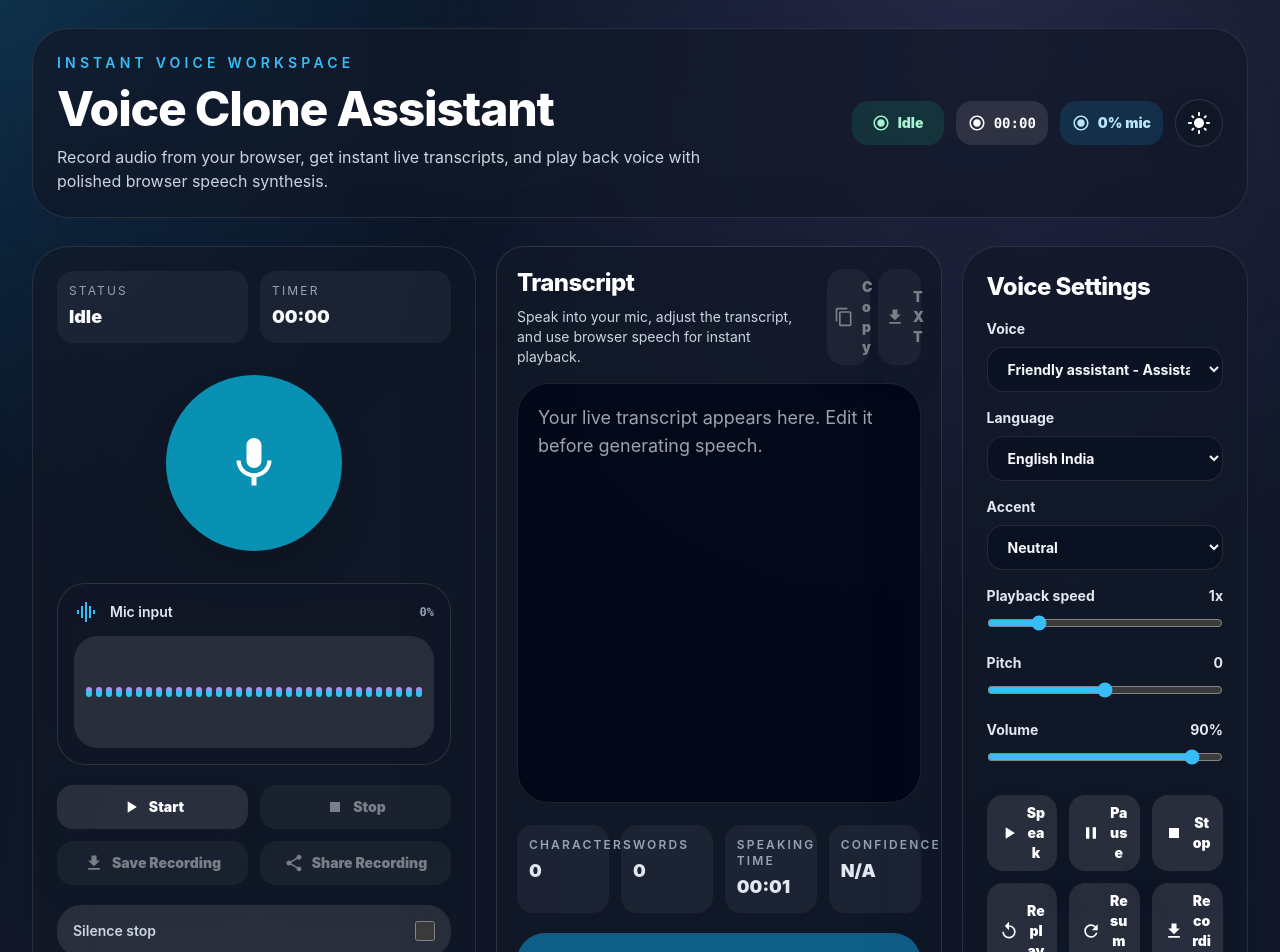
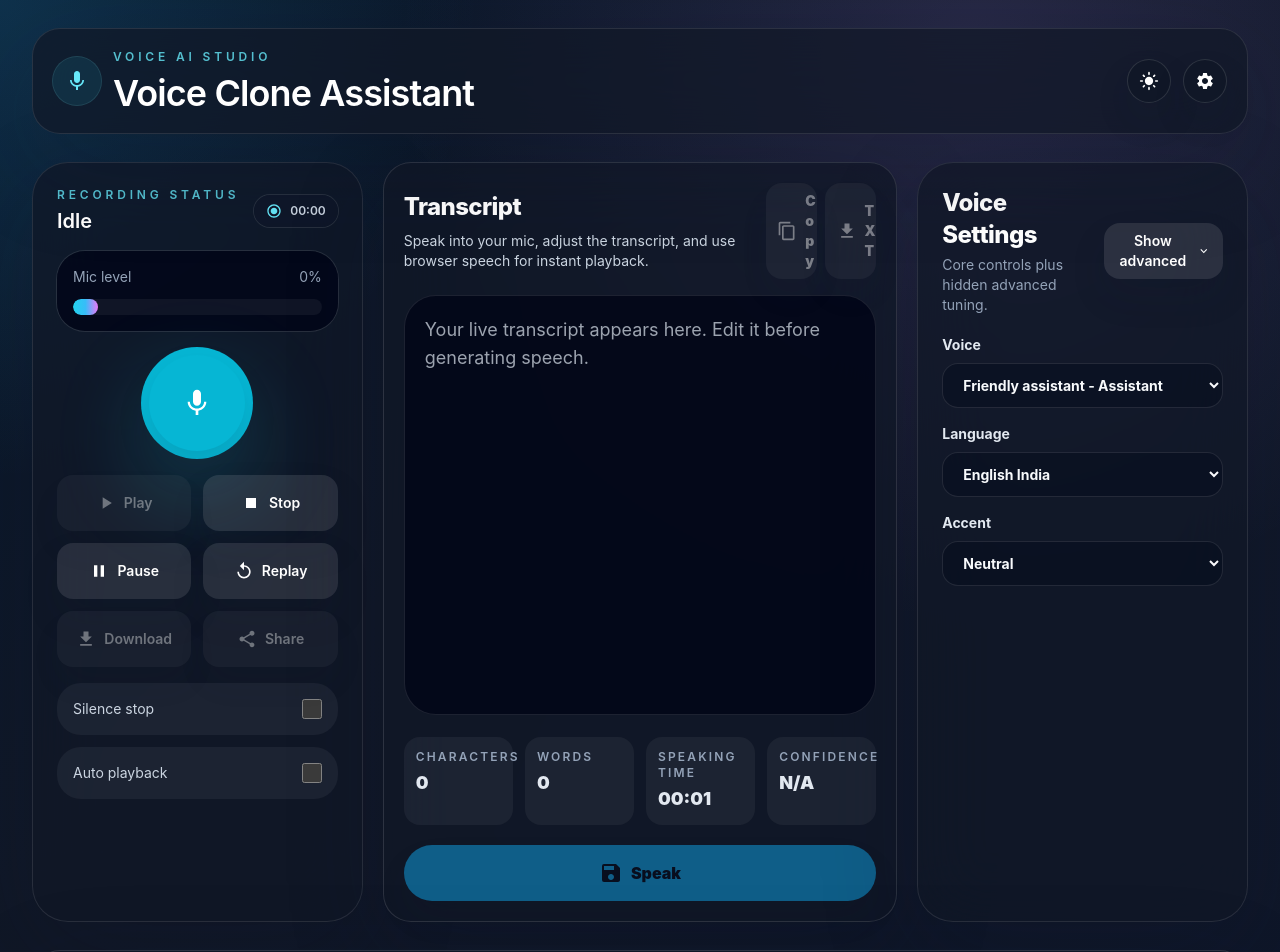
Before and after one commit to A-Thiyagarajan/Voice-Clone-Assistant, a Next.js app: page / in a window 1280 px wide. Shown: the top 952 px of the page. Built offline with nearby package versions, Linux system fonts and the light colour scheme.

Commit message:
Redesign UI to premium responsive SaaS layout

```diff
--- a/app/page.tsx
+++ b/app/page.tsx
@@ -17,8 +17,10 @@ import {
   MdRefresh,
   MdReplay,
   MdSave,
+  MdSettings,
   MdShare,
-  MdStop
+  MdStop,
+  MdExpandMore
 } from "react-icons/md";
 
 type AppStatus = "Idle" | "Listening..." | "Ready" | "Playing";
@@ -141,6 +143,8 @@ export default function Home() {
   const [history, setHistory] = useState<HistoryItem[]>([]);
   const [silenceStop, setSilenceStop] = useState(false);
   const [micLevel, setMicLevel] = useState(0);
+  const [settingsOpen, setSettingsOpen] = useState(false);
+  const [advancedOpen, setAdvancedOpen] = useState(false);
 
   const mediaRecorderRef = useRef<MediaRecorder | null>(null);
   const streamRef = useRef<MediaStream | null>(null);
@@ -563,95 +567,152 @@ export default function Home() {
   return (
     <main className="min-h-screen px-3 py-4 sm:px-6 lg:px-8 lg:py-7">
       <Toaster position="top-right" toastOptions={{ className: "dark:bg-slate-900 dark:text-white" }} />
-      <div className="mx-auto flex max-w-7xl flex-col gap-6 pb-24 sm:gap-7 lg:pb-0">
-        <header className="glass rounded-[36px] border-white/20 p-5 shadow-glass dark:border-white/10 sm:p-6">
-          <div className="flex flex-col gap-6 lg:flex-row lg:items-center lg:justify-between">
-            <div className="min-w-0">
-              <p className="text-xs font-semibold uppercase tracking-[0.3em] text-sky-600 dark:text-sky-400 sm:text-sm">Instant voice workspace</p>
-              <h1 className="mt-3 text-4xl font-extrabold tracking-tight text-slate-950 dark:text-white sm:text-5xl">Voice Clone Assistant</h1>
-              <p className="mt-3 max-w-2xl text-sm leading-6 text-slate-600 dark:text-slate-300 sm:text-base">
-                Record audio from your browser, get instant live transcripts, and play back voice with polished browser speech synthesis.
-              </p>
+      <div className="mx-auto flex w-full max-w-7xl flex-col gap-6 pb-24 sm:gap-7 lg:pb-0">
+        <header className="sticky top-4 z-30 glass rounded-[28px] border-white/10 bg-slate-950/85 p-4 shadow-glass backdrop-blur-xl dark:border-white/10 sm:p-5">
+          <div className="flex flex-col gap-4 sm:flex-row sm:items-center sm:justify-between">
+            <div className="flex items-center gap-3">
+              <div className="grid h-12 w-12 place-items-center rounded-3xl bg-cyan-400/10 text-cyan-300 ring-1 ring-cyan-300/20">
+                <MdMic className="h-6 w-6" />
+              </div>
+              <div>
+                <p className="text-xs font-semibold uppercase tracking-[0.32em] text-cyan-300/80">Voice AI Studio</p>
+                <h1 className="mt-2 text-3xl font-semibold tracking-tight text-white sm:text-4xl">Voice Clone Assistant</h1>
+              </div>
             </div>
 
-            <div className="grid gap-3 sm:grid-cols-2 lg:grid-cols-[minmax(0,1fr)_auto] lg:items-center">
-              <div className="grid gap-3 sm:grid-cols-2">
-                <StatusPill label={status} className={statusTone} />
-                <StatusPill label={formatTime(seconds)} className="bg-slate-950/10 font-mono text-slate-900 dark:bg-white/10 dark:text-white" />
-              </div>
-              <div className="flex flex-wrap items-center gap-3 justify-end">
-                <StatusPill label={`${Math.round(micLevel * 100)}% mic`} className="bg-sky-500/15 text-sky-900 dark:text-sky-200" />
+            <div className="flex flex-wrap items-center justify-between gap-3 self-start sm:self-auto">
               <button
                 type="button"
                 onClick={() => setDarkMode((value) => !value)}
-                  className="glass-strong inline-flex h-12 w-12 items-center justify-center rounded-3xl text-2xl text-slate-800 transition hover:scale-[1.03] dark:text-white"
+                className="glass-strong inline-flex h-11 w-11 items-center justify-center rounded-3xl text-xl text-white transition hover:bg-white/10"
                 aria-label="Toggle dark mode"
                 title="Toggle dark mode"
               >
                 {darkMode ? <MdLightMode /> : <MdDarkMode />}
               </button>
-              </div>
+              <button
+                type="button"
+                onClick={() => setSettingsOpen((value) => !value)}
+                className="glass-strong inline-flex h-11 w-11 items-center justify-center rounded-3xl text-xl text-white transition hover:bg-white/10"
+                aria-label="Open settings"
+                title="Open settings"
+              >
+                <MdSettings />
+              </button>
             </div>
           </div>
         </header>
 
         <section className="grid gap-5 xl:grid-cols-[0.9fr_1.4fr_0.9fr]">
-          <motion.aside initial={{ opacity: 0, y: 18 }} animate={{ opacity: 1, y: 0 }} className="glass rounded-[36px] border-white/20 p-5 shadow-glass dark:border-white/10 sm:p-6">
-            <div className="grid grid-cols-2 gap-3">
-              <Metric label="Status" value={status} />
-              <Metric label="Timer" value={formatTime(seconds)} />
+          <motion.aside
+            initial={{ opacity: 0, y: 18 }}
+            animate={{ opacity: 1, y: 0 }}
+            className="glass rounded-[36px] border-white/10 p-5 shadow-glass dark:border-white/10 sm:p-6"
+          >
+            <div className="flex flex-col gap-4">
+              <div className="flex flex-wrap items-center justify-between gap-3">
+                <div>
+                  <p className="text-xs font-semibold uppercase tracking-[0.32em] text-cyan-300/80">Recording Status</p>
+                  <h2 className="mt-1 text-xl font-semibold text-white">{status}</h2>
+                </div>
+                <div className="inline-flex items-center gap-2 rounded-full bg-slate-900/70 px-3 py-2 text-xs font-semibold text-slate-300 ring-1 ring-white/10">
+                  <MdRadioButtonChecked className="h-4 w-4 text-cyan-300" />
+                  {formatTime(seconds)}
+                </div>
               </div>
 
-            <div className="my-6 flex justify-center sm:my-8">
+              <div className="rounded-[28px] bg-slate-950/80 p-4 ring-1 ring-white/10">
+                <div className="flex items-center justify-between gap-3 text-sm text-slate-400">
+                  <span>Mic level</span>
+                  <span>{Math.round(micLevel * 100)}%</span>
+                </div>
+                <div className="mt-3 h-4 overflow-hidden rounded-full bg-white/5">
+                  <motion.div
+                    animate={{ width: `${Math.max(10, Math.min(100, Math.round(micLevel * 100)))}%` }}
+                    transition={{ duration: 0.15 }}
+                    className="h-full rounded-full bg-gradient-to-r from-cyan-400 via-sky-400 to-fuchsia-400"
+                  />
+                </div>
+              </div>
+
+              <div className="mx-auto flex h-24 w-24 items-center justify-center rounded-full bg-cyan-500 text-white shadow-[0_35px_90px_rgba(34,211,238,0.22)] transition-all duration-300 ease-out sm:h-28 sm:w-28">
                 <button
                   type="button"
                   onClick={isRecording ? stopRecording : startRecording}
-                className={`relative flex h-36 w-36 items-center justify-center rounded-full text-6xl text-white shadow-2xl transition focus:outline-none focus:ring-4 focus:ring-cyan-300 sm:h-44 sm:w-44 ${
-                  isRecording ? "bg-rose-500 animate-soft-pulse" : "bg-cyan-600 hover:scale-[1.03]"
+                  className={`relative flex h-20 w-20 items-center justify-center rounded-full text-4xl transition focus:outline-none focus:ring-4 focus:ring-cyan-300 sm:h-24 sm:w-24 ${
+                    isRecording ? "animate-pulse-fast bg-rose-500" : "bg-cyan-500 hover:bg-cyan-400"
                   }`}
                   aria-label={isRecording ? "Stop recording" : "Start recording"}
                 >
-                {isRecording ? <span className="absolute inset-0 rounded-full border-8 border-white/20" /> : null}
-                <MdMic />
+                  {isRecording ? <MdStop className="h-8 w-8" /> : <MdMic className="h-8 w-8" />}
                 </button>
               </div>
 
-            <div className="glass-strong rounded-[28px] p-4">
-              <div className="mb-3 flex items-center gap-3 text-sm font-semibold text-slate-700 dark:text-slate-200">
-                <MdGraphicEq className="text-2xl text-cyan-500 dark:text-sky-400" />
-                Mic input
-                <span className="ml-auto font-mono text-xs text-slate-500 dark:text-slate-400">{Math.round(micLevel * 100)}%</span>
+              <div className="grid gap-3 sm:grid-cols-2">
+                <button
+                  type="button"
+                  onClick={play}
+                  disabled={!hasTranscript}
+                  className="inline-flex h-14 items-center justify-center gap-2 rounded-2xl bg-white/10 px-4 text-sm font-semibold text-white transition hover:bg-white/15 disabled:cursor-not-allowed disabled:opacity-40"
+                >
+                  <MdPlayArrow className="h-5 w-5" />
+                  Play
+                </button>
+                <button
+                  type="button"
+                  onClick={stop}
+                  className="inline-flex h-14 items-center justify-center gap-2 rounded-2xl bg-white/10 px-4 text-sm font-semibold text-white transition hover:bg-white/15"
+                >
+                  <MdStop className="h-5 w-5" />
+                  Stop
+                </button>
+                <button
+                  type="button"
+                  onClick={pause}
+                  className="inline-flex h-14 items-center justify-center gap-2 rounded-2xl bg-white/10 px-4 text-sm font-semibold text-white transition hover:bg-white/15"
+                >
+                  <MdPause className="h-5 w-5" />
+                  Pause
+                </button>
+                <button
+                  type="button"
+                  onClick={() => { stop(); play(); }}
+                  className="inline-flex h-14 items-center justify-center gap-2 rounded-2xl bg-white/10 px-4 text-sm font-semibold text-white transition hover:bg-white/15"
+                >
+                  <MdReplay className="h-5 w-5" />
+                  Replay
+                </button>
+                <button
+                  type="button"
+                  onClick={downloadAudio}
+                  disabled={!originalBlob}
+                  className="inline-flex h-14 items-center justify-center gap-2 rounded-2xl bg-white/10 px-4 text-sm font-semibold text-white transition hover:bg-white/15 disabled:cursor-not-allowed disabled:opacity-40"
+                >
+                  <MdDownload className="h-5 w-5" />
+                  Download
+                </button>
+                <button
+                  type="button"
+                  onClick={() => void shareAudio()}
+                  disabled={!originalBlob}
+                  className="inline-flex h-14 items-center justify-center gap-2 rounded-2xl bg-white/10 px-4 text-sm font-semibold text-white transition hover:bg-white/15 disabled:cursor-not-allowed disabled:opacity-40"
+                >
+                  <MdShare className="h-5 w-5" />
+                  Share
+                </button>
               </div>
-              <div className="flex h-24 items-center justify-center gap-1 overflow-hidden rounded-3xl bg-slate-950/10 px-3 dark:bg-white/10 sm:h-28">
-                {Array.from({ length: 34 }).map((_, index) => (
-                  <motion.span
-                    key={index}
-                    animate={{ height: isRecording ? 10 + micLevel * (22 + ((index * 9) % 58)) : 10 }}
-                    transition={{ duration: 0.12 }}
-                    className="w-1.5 rounded-full bg-gradient-to-t from-cyan-400 via-sky-400 to-fuchsia-400"
-                  />
-                ))}
+
+              <div className="space-y-3">
+                <div className="flex items-center justify-between rounded-3xl bg-white/5 p-4 text-sm text-slate-300">
+                  <span>Silence stop</span>
+                  <input className="h-5 w-5 accent-cyan-400" type="checkbox" checked={silenceStop} onChange={(event) => setSilenceStop(event.target.checked)} />
+                </div>
+                <div className="flex items-center justify-between rounded-3xl bg-white/5 p-4 text-sm text-slate-300">
+                  <span>Auto playback</span>
+                  <input className="h-5 w-5 accent-cyan-400" type="checkbox" checked={autoPlayback} onChange={(event) => setAutoPlayback(event.target.checked)} />
                 </div>
               </div>
-
-            <div className="mt-5 grid grid-cols-2 gap-3">
-              <IconButton icon={<MdPlayArrow />} label="Start" onClick={startRecording} disabled={isRecording} />
-              <IconButton icon={<MdStop />} label="Stop" onClick={stopRecording} disabled={!isRecording} />
             </div>
-
-            <div className="mt-3 grid grid-cols-2 gap-3">
-              <IconButton icon={<MdDownload />} label="Save Recording" onClick={downloadAudio} disabled={!originalBlob} />
-              <IconButton icon={<MdShare />} label="Share Recording" onClick={() => void shareAudio()} disabled={!originalBlob} />
-            </div>
-
-            <label className="mt-5 flex items-center justify-between gap-3 rounded-3xl bg-white/40 p-4 text-sm font-semibold text-slate-700 dark:bg-white/10 dark:text-slate-300">
-              Silence stop
-              <input className="h-5 w-5 accent-cyan-500" type="checkbox" checked={silenceStop} onChange={(event) => setSilenceStop(event.target.checked)} />
-            </label>
-            <label className="mt-3 flex items-center justify-between gap-3 rounded-3xl bg-white/40 p-4 text-sm font-semibold text-slate-700 dark:bg-white/10 dark:text-slate-300">
-              Auto playback
-              <input className="h-5 w-5 accent-cyan-500" type="checkbox" checked={autoPlayback} onChange={(event) => setAutoPlayback(event.target.checked)} />
-            </label>
           </motion.aside>
 
           <motion.section initial={{ opacity: 0, y: 18 }} animate={{ opacity: 1, y: 0 }} transition={{ delay: 0.06 }} className="glass rounded-[28px] p-4 sm:p-5">
@@ -697,55 +758,105 @@ export default function Home() {
             </button>
           </motion.section>
 
-          <motion.aside initial={{ opacity: 0, y: 18 }} animate={{ opacity: 1, y: 0 }} transition={{ delay: 0.12 }} className="glass rounded-[36px] border-white/20 p-5 shadow-glass dark:border-white/10 sm:p-6">
-            <h2 className="mb-4 text-2xl font-extrabold tracking-tight text-slate-950 dark:text-white">Voice Settings</h2>
-            <div className="space-y-4">
+          <motion.aside
+            initial={{ opacity: 0, y: 18 }}
+            animate={{ opacity: 1, y: 0 }}
+            transition={{ delay: 0.12 }}
+            className="glass rounded-[36px] border-white/10 p-5 shadow-glass dark:border-white/10 sm:p-6"
+          >
+            <div className="flex items-center justify-between gap-3">
+              <div>
+                <h2 className="text-2xl font-extrabold tracking-tight text-slate-950 dark:text-white">Voice Settings</h2>
+                <p className="mt-1 text-sm text-slate-500 dark:text-slate-400">Core controls plus hidden advanced tuning.</p>
+              </div>
+              <button
+                type="button"
+                onClick={() => setAdvancedOpen((value) => !value)}
+                className="inline-flex items-center gap-2 rounded-2xl bg-white/10 px-3 py-2 text-sm font-semibold text-white transition hover:bg-white/15"
+              >
+                <span>{advancedOpen ? "Hide advanced" : "Show advanced"}</span>
+                <MdExpandMore className={`h-5 w-5 transition ${advancedOpen ? "rotate-180" : "rotate-0"}`} />
+              </button>
+            </div>
+
+            <div className="mt-5 space-y-4">
               <Select label="Voice" value={voice.value} onChange={(value) => setVoice(voices.find((item) => item.value === value) ?? voices[0])} options={voices.map((item) => ({ label: `${item.label} - ${item.category}`, value: item.value }))} />
               <Select label="Language" value={language} onChange={setLanguage} options={languages} />
               <Select label="Accent" value={accent} onChange={setAccent} options={accents.map((item) => ({ label: item, value: item }))} />
+            </div>
+
+            <AnimatePresence initial={false}>
+              {advancedOpen ? (
+                <motion.div
+                  initial={{ opacity: 0, height: 0 }}
+                  animate={{ opacity: 1, height: "auto" }}
+                  exit={{ opacity: 0, height: 0 }}
+                  className="overflow-hidden"
+                >
+                  <div className="mt-5 space-y-4">
                     <Slider label="Playback speed" value={speed} min={0.25} max={4} step={0.05} onChange={setSpeed} suffix="x" />
                     <Slider label="Pitch" value={pitch} min={-12} max={12} step={1} onChange={setPitch} />
                     <Slider label="Volume" value={volume} min={0} max={1} step={0.01} onChange={setVolume} suffix="%" display={(value) => Math.round(value * 100)} />
                   </div>
-
-            <div className="mt-6 grid grid-cols-2 gap-3 sm:grid-cols-3">
-              <IconButton icon={<MdPlayArrow />} label="Speak" onClick={play} />
-              <IconButton icon={<MdPause />} label="Pause" onClick={pause} />
-              <IconButton icon={<MdStop />} label="Stop" onClick={stop} />
-              <IconButton icon={<MdReplay />} label="Replay" onClick={() => { stop(); play(); }} />
-              <IconButton icon={<MdRefresh />} label="Resume" onClick={() => window.speechSynthesis.resume()} />
-              <IconButton icon={<MdDownload />} label="Recording" onClick={downloadAudio} />
-              <IconButton icon={<MdShare />} label="Share Rec" onClick={() => void shareAudio()} />
-            </div>
+                </motion.div>
+              ) : null}
+            </AnimatePresence>
           </motion.aside>
         </section>
 
         <section className="glass rounded-[28px] p-4 sm:p-5">
-          <div className="mb-4 flex items-center justify-between">
-            <h2 className="text-2xl font-black">History</h2>
+          <div className="mb-4 flex flex-col gap-3 sm:flex-row sm:items-center sm:justify-between">
+            <div>
+              <h2 className="text-2xl font-semibold text-white">Recording History</h2>
+              <p className="mt-1 text-sm text-slate-400">Recent transcripts and recordings for quick access.</p>
+            </div>
             <button
               type="button"
               onClick={() => persistHistory([])}
-              className="inline-flex items-center gap-2 rounded-full bg-white/45 px-3 py-2 text-sm font-bold dark:bg-white/10"
+              className="inline-flex items-center gap-2 rounded-2xl bg-white/10 px-4 py-2 text-sm font-semibold text-white transition hover:bg-white/15"
             >
-              <MdDelete /> Clear
+              <MdDelete /> Clear all
             </button>
           </div>
-          <div className="grid gap-3 md:grid-cols-2 xl:grid-cols-3">
+          <div className="grid gap-4 sm:grid-cols-2 xl:grid-cols-3">
             <AnimatePresence initial={false}>
               {history.length === 0 ? (
-                <p className="text-sm text-slate-600 dark:text-slate-300">Completed recordings will appear here with transcript, original audio, and selected voice.</p>
+                <div className="rounded-[28px] border border-white/10 bg-slate-950/70 p-6 text-sm text-slate-400">
+                  Completed recordings will appear here with transcript, audio, and voice metadata.
+                </div>
               ) : (
                 history.map((item) => (
-                  <motion.article layout initial={{ opacity: 0, y: 8 }} animate={{ opacity: 1, y: 0 }} exit={{ opacity: 0 }} key={item.id} className="glass-strong rounded-3xl p-4">
-                    <div className="mb-2 flex items-center justify-between gap-3">
-                      <p className="text-sm font-black">{new Date(item.date).toLocaleString()}</p>
-                      <span className="rounded-full bg-teal-500/15 px-2 py-1 text-xs font-bold text-teal-800 dark:text-teal-200">{item.selectedVoice}</span>
+                  <motion.article
+                    layout
+                    initial={{ opacity: 0, y: 8 }}
+                    animate={{ opacity: 1, y: 0 }}
+                    exit={{ opacity: 0 }}
+                    key={item.id}
+                    className="glass-strong rounded-[28px] border border-white/10 p-5"
+                  >
+                    <div className="mb-3 flex items-start justify-between gap-3">
+                      <div>
+                        <p className="text-sm font-semibold text-slate-300">Recording</p>
+                        <p className="mt-1 text-sm text-slate-400">{new Date(item.date).toLocaleDateString()}</p>
                       </div>
-                    <p className="line-clamp-3 text-sm text-slate-700 dark:text-slate-200">{item.transcript}</p>
-                    <div className="mt-3 space-y-2">
-                      {item.originalAudio ? <audio className="w-full" controls src={item.originalAudio} /> : null}
-                      {item.generatedAudio ? <audio className="w-full" controls src={item.generatedAudio} /> : null}
+                      <span className="rounded-2xl bg-cyan-500/15 px-3 py-1 text-xs font-semibold uppercase tracking-[0.18em] text-cyan-200">
+                        {item.selectedVoice}
+                      </span>
+                    </div>
+                    <p className="line-clamp-3 text-sm leading-6 text-slate-300">{item.transcript}</p>
+                    <div className="mt-4 flex flex-wrap items-center gap-2">
+                      <button type="button" className="inline-flex items-center gap-2 rounded-2xl bg-white/10 px-3 py-2 text-sm font-semibold text-white transition hover:bg-white/15">
+                        <MdPlayArrow className="h-4 w-4" /> Play
+                      </button>
+                      <button type="button" className="inline-flex items-center gap-2 rounded-2xl bg-white/10 px-3 py-2 text-sm font-semibold text-white transition hover:bg-white/15">
+                        <MdDownload className="h-4 w-4" /> Download
+                      </button>
+                      <button type="button" className="inline-flex items-center gap-2 rounded-2xl bg-white/10 px-3 py-2 text-sm font-semibold text-white transition hover:bg-white/15">
+                        <MdShare className="h-4 w-4" /> Share
+                      </button>
+                      <button type="button" className="inline-flex items-center gap-2 rounded-2xl bg-white/10 px-3 py-2 text-sm font-semibold text-white transition hover:bg-white/15">
+                        <MdDelete className="h-4 w-4" /> Delete
+                      </button>
                     </div>
                   </motion.article>
                 ))
@@ -755,7 +866,7 @@ export default function Home() {
         </section>
       </div>
 
-      <div className="fixed inset-x-3 bottom-3 z-40 grid grid-cols-3 gap-2 rounded-full border border-white/20 bg-white/90 p-3 shadow-glass backdrop-blur-2xl dark:border-white/10 dark:bg-slate-950/80 lg:hidden">
+      <div className="fixed inset-x-4 bottom-4 z-40 grid grid-cols-3 gap-3 rounded-full border border-white/10 bg-slate-950/95 p-3 shadow-glass backdrop-blur-2xl lg:hidden">
         <IconButton icon={isRecording ? <MdStop /> : <MdMic />} label={isRecording ? "Stop" : "Record"} onClick={isRecording ? stopRecording : startRecording} />
         <IconButton icon={<MdPlayArrow />} label="Speak" onClick={play} disabled={!hasTranscript} />
         <IconButton icon={<MdShare />} label="Share" onClick={() => void shareAudio()} disabled={!originalBlob} />
--- a/tailwind.config.ts
+++ b/tailwind.config.ts
@@ -5,21 +5,30 @@ const config: Config = {
   darkMode: "class",
   theme: {
     extend: {
+      fontFamily: {
+        sans: ["Inter", "ui-sans-serif", "system-ui", "-apple-system", "BlinkMacSystemFont", "Segoe UI", "sans-serif"]
+      },
       boxShadow: {
-        glass: "0 24px 80px rgba(15, 23, 42, 0.24)"
+        glass: "0 24px 80px rgba(8, 11, 26, 0.28)",
+        card: "0 24px 60px rgba(15, 23, 42, 0.22)"
       },
       animation: {
-        "soft-pulse": "softPulse 2.2s ease-in-out infinite",
-        float: "float 7s ease-in-out infinite"
+        "soft-pulse": "softPulse 2.4s ease-in-out infinite",
+        float: "float 7s ease-in-out infinite",
+        "pulse-fast": "pulseFast 1.6s ease-in-out infinite"
       },
       keyframes: {
         softPulse: {
-          "0%, 100%": { transform: "scale(1)", opacity: "0.86" },
-          "50%": { transform: "scale(1.04)", opacity: "1" }
+          "0%, 100%": { transform: "scale(1)", opacity: "0.92" },
+          "50%": { transform: "scale(1.03)", opacity: "1" }
         },
         float: {
           "0%, 100%": { transform: "translateY(0)" },
           "50%": { transform: "translateY(-10px)" }
+        },
+        pulseFast: {
+          "0%, 100%": { transform: "scale(1)", opacity: "0.8" },
+          "50%": { transform: "scale(1.08)", opacity: "1" }
         }
       }
     }
```
Lines whose indentation alone changed are shown as unchanged.
